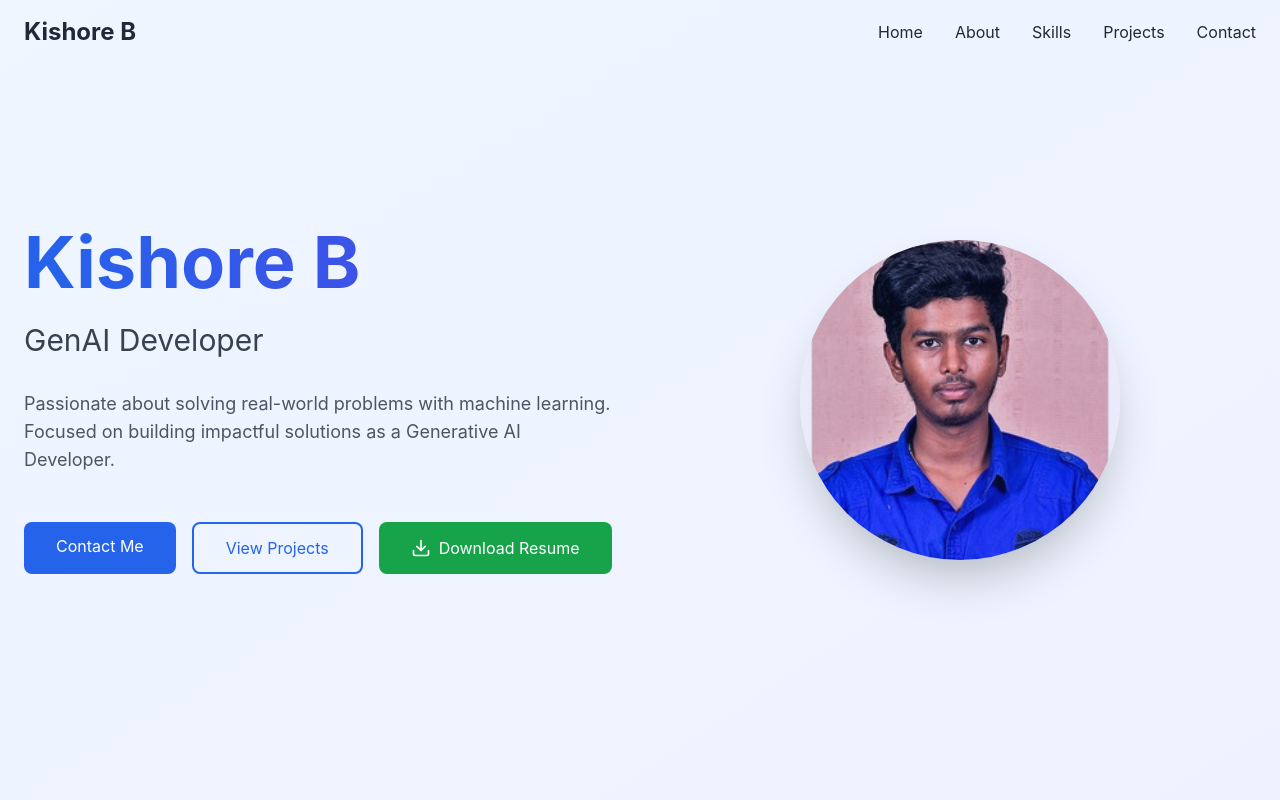
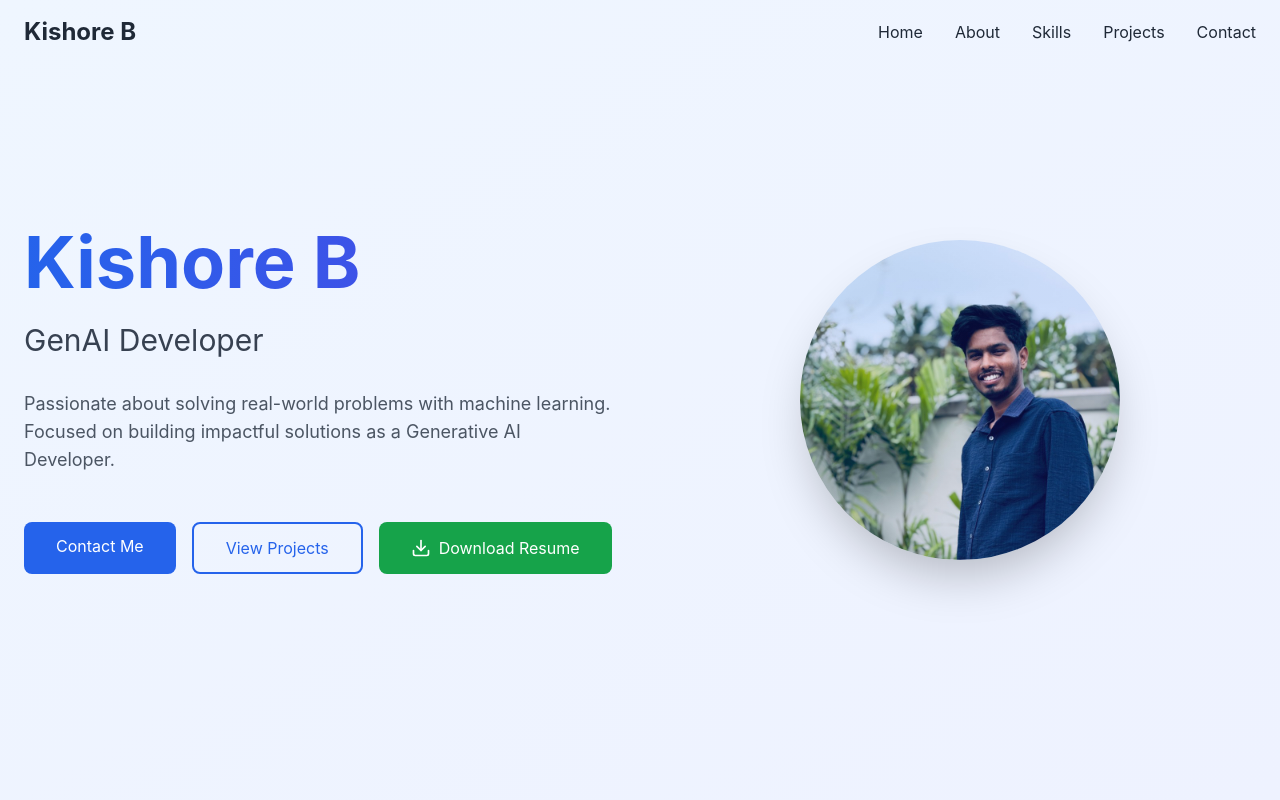
Before and after one commit to kishore8220/Portfolio, a React (Vite) app: page / in a window 1280 px wide. Shown: the top 800 px of the page. Built offline with nearby package versions, Linux system fonts and the light colour scheme.

Commit message:
Update image source in Hero component

```diff
--- a/src/components/Hero.tsx
+++ b/src/components/Hero.tsx
@@ -80,7 +80,7 @@ const Hero = () => {
           >
             <div className="relative w-64 h-64 md:w-80 md:h-80">
               <img
-                src="22bam045.jpeg"
+                src="kishore_pic.jpg"
                 alt="Kishore B"
                 className="rounded-full w-full h-full object-cover shadow-2xl"
               />
```
